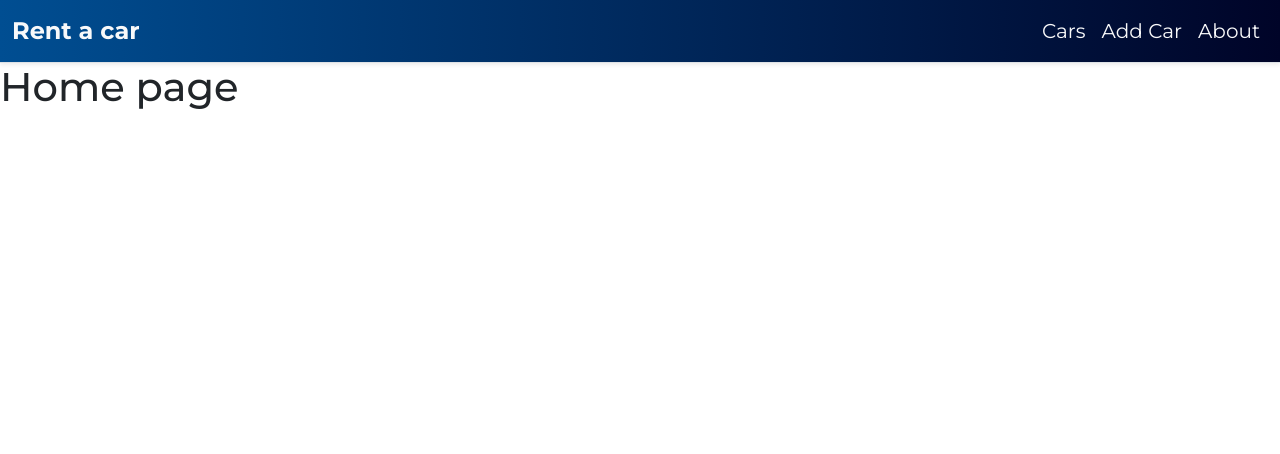
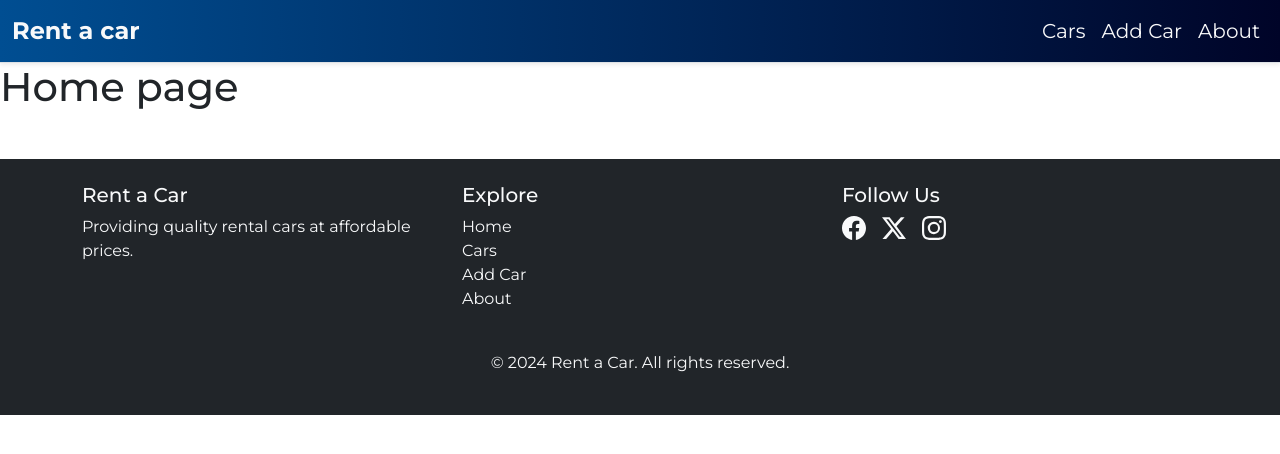
Before and after one commit to as-dev1/rentacar_frontend, a React (Vite) app: page / in a window 1280 px wide. Shown: the top 454 px of the page. Built offline with nearby package versions, Linux system fonts and the light colour scheme.

Commit message:
add footer and bootstrap icons as dependency

```diff
--- a/package.json
+++ b/package.json
@@ -17,6 +17,7 @@
     "axios": "^1.7.2",
     "bootstrap": "^5.3.3",
     "react": "^18.2.0",
+    "react-bootstrap-icons": "^1.11.4",
     "react-dom": "^18.2.0",
     "react-router-dom": "^6.23.1"
   },
--- /dev/null
+++ b/src/components/Footer.jsx
@@ -0,0 +1,55 @@
+import React from "react";
+import { Link } from "react-router-dom";
+import { FontAwesomeIcon } from "@fortawesome/react-fontawesome";
+import { faUser, faCalendar, faSackDollar } from "@fortawesome/free-solid-svg-icons";
+import { Facebook, Instagram, TwitterX } from "react-bootstrap-icons";
+
+
+const Footer = () => {
+  return (
+    <footer className="bg-dark text-light py-4 mt-5">
+      <div className="container">
+        <div className="row">
+          <div className="col-md-4">
+            <h5>Rent a Car</h5>
+            <p>Providing quality rental cars at affordable prices.</p>
+          </div>
+          <div className="col-md-4">
+            <h5>Explore</h5>
+            <ul className="list-unstyled">
+              <li><Link to="." className="text-light text-decoration-none">Home</Link></li>
+              <li><Link to="cars" className="text-light text-decoration-none">Cars</Link></li>
+              <li><Link to="addcar" className="text-light text-decoration-none">Add Car</Link></li>
+              <li><Link to="about" className="text-light text-decoration-none">About</Link></li>
+            </ul>
+          </div>
+          <div className="col-md-4">
+            <h5>Follow Us</h5>
+            <ul className="list-unstyled d-flex">
+              <li className="me-3">
+                <a href="https://facebook.com" className="text-light">
+                  <Facebook className="fs-4" />
+                </a>
+              </li>
+              <li className="me-3">
+                <a href="https://twitter.com" className="text-light">
+                    <TwitterX className="fs-4"/>
+                </a>
+              </li>
+              <li className="me-3">
+                <a href="https://instagram.com" className="text-light">
+                  <Instagram className="fs-4"/>
+                </a>
+              </li>
+            </ul>
+          </div>
+        </div>
+        <div className="text-center mt-4">
+          <p>&copy; 2024 Rent a Car. All rights reserved.</p>
+        </div>
+      </div>
+    </footer>
+  );
+};
+
+export default Footer;
--- a/src/components/Layout.jsx
+++ b/src/components/Layout.jsx
@@ -1,12 +1,14 @@
 import React from 'react'
 import { Outlet } from 'react-router-dom'
 import Header from './Header'
+import Footer from './Footer'
 
 const Layout = () => {
   return (
     <>
         <Header/>
         <Outlet/>
+        <Footer />
     </>
   )
 }
```
Also changed, not shown: 1 other file (tests, documents, lock files or other folders).
